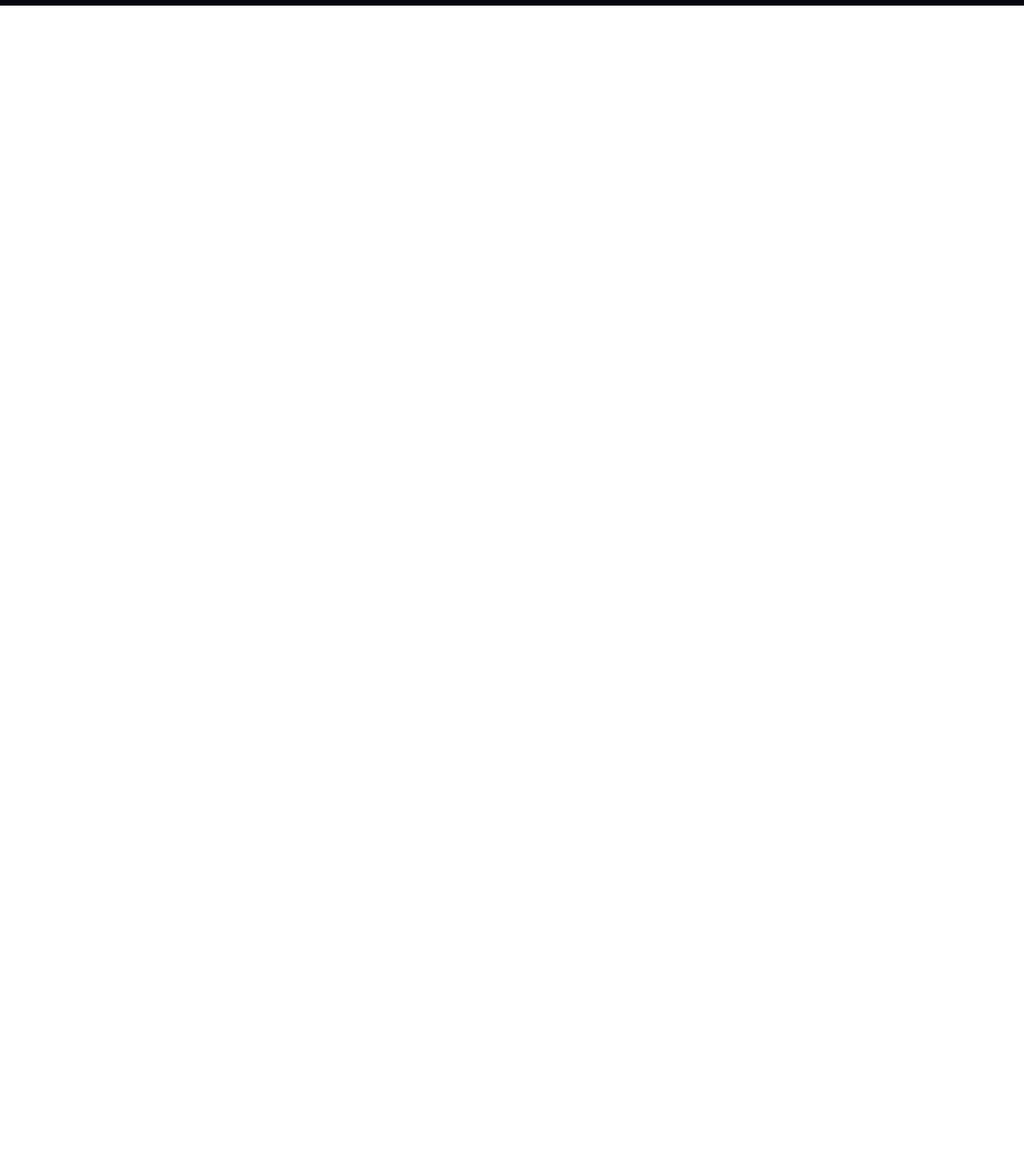
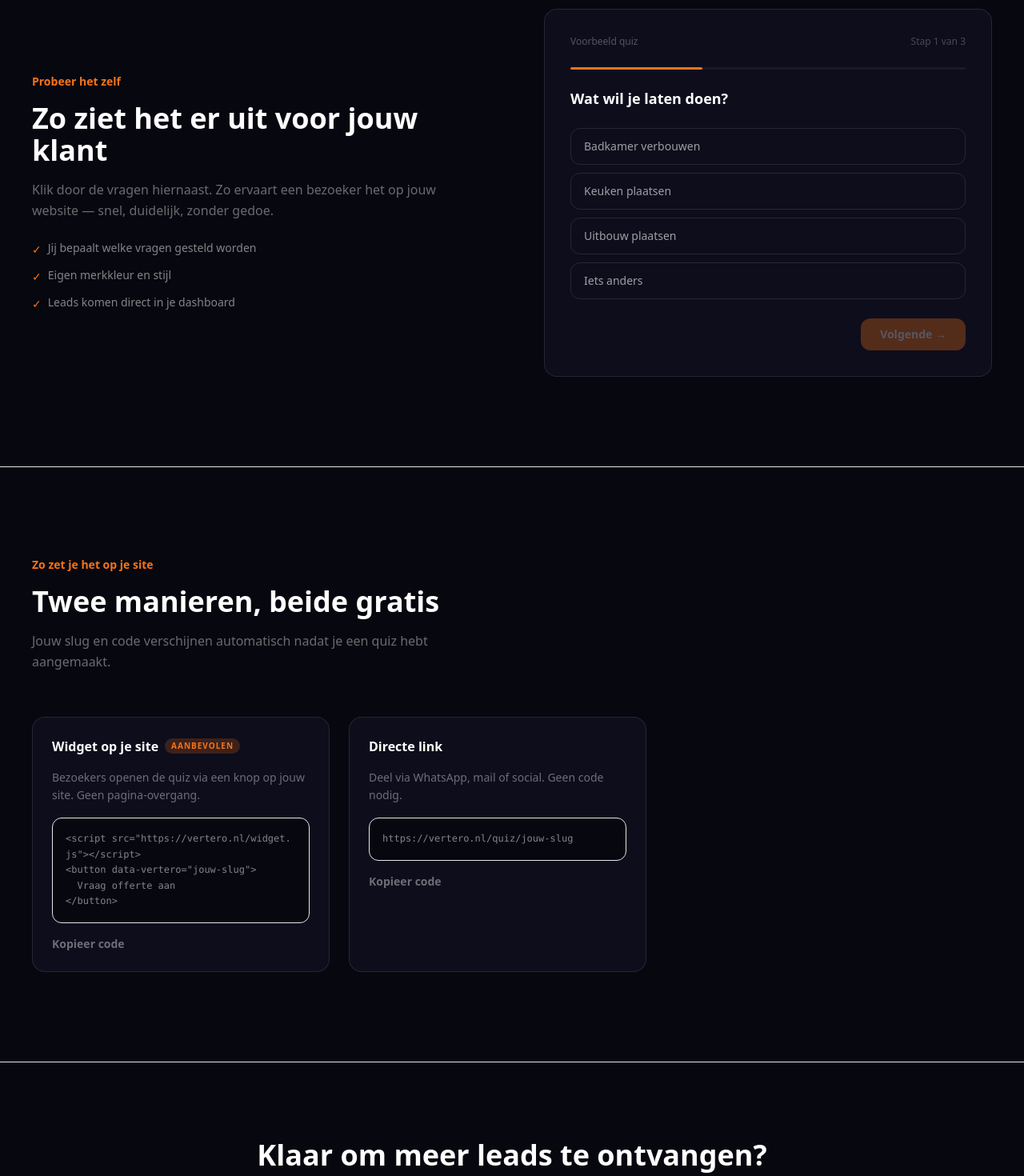
Before and after one commit to VerteroNL/Vertero, a Next.js app: page / in a window 1280 px wide. Shown: the part 1820-3290 px from the top of the page at 80% size. Before the commit the page ends 1827 px from the top, so only its background shows below. Built offline with nearby package versions, Linux system fonts and the light colour scheme.

Commit message:
feat: add interactive demo quiz and embed instructions to landing page

```diff
--- /dev/null
+++ b/src/app/_components/DemoQuiz.tsx
@@ -0,0 +1,111 @@
+'use client'
+
+import { useState } from 'react'
+import Link from 'next/link'
+
+const QUESTIONS = [
+  {
+    id: 'q1',
+    question: 'Wat wil je laten doen?',
+    options: ['Badkamer verbouwen', 'Keuken plaatsen', 'Uitbouw plaatsen', 'Iets anders'],
+  },
+  {
+    id: 'q2',
+    question: 'Wat is je globale budget?',
+    options: ['Onder €5.000', '€5.000 – €15.000', '€15.000 – €30.000', 'Meer dan €30.000'],
+  },
+  {
+    id: 'q3',
+    question: 'Wanneer wil je starten?',
+    options: ['Zo snel mogelijk', 'Binnen 3 maanden', 'Geen haast'],
+  },
+]
+
+export default function DemoQuiz() {
+  const [step, setStep] = useState(0)
+  const [answers, setAnswers] = useState<Record<string, string>>({})
+  const [done, setDone] = useState(false)
+
+  const q = QUESTIONS[step]
+  const selected = answers[q?.id]
+  const progress = (step + 1) / QUESTIONS.length
+
+  function pick(opt: string) {
+    setAnswers(a => ({ ...a, [q.id]: opt }))
+  }
+
+  function next() {
+    if (step < QUESTIONS.length - 1) setStep(s => s + 1)
+    else setDone(true)
+  }
+
+  function reset() {
+    setStep(0)
+    setAnswers({})
+    setDone(false)
+  }
+
+  if (done) return (
+    <div className="bg-[#0d0d1c] border border-white/10 rounded-2xl p-8 flex flex-col gap-5">
+      <div>
+        <p className="text-white/30 text-xs font-medium mb-1">Zo ontvang jij je leads</p>
+        <h3 className="text-white font-bold text-lg">Laat je gegevens achter</h3>
+      </div>
+      <div className="flex flex-col gap-3">
+        <div>
+          <label className="text-white/40 text-xs font-semibold uppercase tracking-widest block mb-1.5">Naam</label>
+          <div className="bg-[#07070f] border border-white/10 rounded-xl px-4 py-3 text-white/20 text-sm">Jan Jansen</div>
+        </div>
+        <div>
+          <label className="text-white/40 text-xs font-semibold uppercase tracking-widest block mb-1.5">E-mailadres</label>
+          <div className="bg-[#07070f] border border-white/10 rounded-xl px-4 py-3 text-white/20 text-sm">naam@voorbeeld.com</div>
+        </div>
+      </div>
+      <Link href="/probeer"
+        className="block text-center bg-[#f97316] hover:bg-[#ea6c0a] text-white font-semibold text-sm py-3 rounded-xl transition">
+        Maak jouw quiz gratis →
+      </Link>
+      <button onClick={reset} className="text-white/25 text-xs hover:text-white/50 transition text-center">
+        Opnieuw proberen
+      </button>
+    </div>
+  )
+
+  return (
+    <div className="bg-[#0d0d1c] border border-white/10 rounded-2xl p-8 flex flex-col gap-6">
+      <div className="flex items-center justify-between">
+        <p className="text-white/30 text-xs font-medium">Voorbeeld quiz</p>
+        <p className="text-white/25 text-xs">Stap {step + 1} van {QUESTIONS.length}</p>
+      </div>
+
+      <div className="w-full bg-white/5 rounded-full h-[3px]">
+        <div className="bg-[#f97316] h-[3px] rounded-full transition-all duration-300"
+          style={{ width: `${progress * 100}%` }} />
+      </div>
+
+      <h3 className="text-white font-bold text-lg leading-snug">{q.question}</h3>
+
+      <div className="flex flex-col gap-2.5">
+        {q.options.map((opt) => (
+          <button key={opt} onClick={() => pick(opt)}
+            className="text-left px-4 py-3 rounded-xl border text-sm font-medium transition"
+            style={selected === opt
+              ? { borderColor: '#f9731699', background: '#f9731618', color: '#fff' }
+              : { borderColor: 'rgba(255,255,255,0.1)', color: 'rgba(255,255,255,0.6)' }}>
+            {opt}
+          </button>
+        ))}
+      </div>
+
+      <div className="flex items-center justify-between">
+        {step > 0
+          ? <button onClick={() => setStep(s => s - 1)} className="text-white/40 hover:text-white text-sm transition">← Vorige</button>
+          : <div />}
+        <button onClick={next} disabled={!selected}
+          className="bg-[#f97316] hover:bg-[#ea6c0a] disabled:opacity-30 text-white text-sm font-semibold px-6 py-2.5 rounded-xl transition">
+          {step < QUESTIONS.length - 1 ? 'Volgende →' : 'Versturen →'}
+        </button>
+      </div>
+    </div>
+  )
+}
--- a/src/app/page.tsx
+++ b/src/app/page.tsx
@@ -3,6 +3,7 @@
 import Link from 'next/link'
 import { useState } from 'react'
 import { BETA_HIDE_PRO } from '@/lib/flags'
+import DemoQuiz from './_components/DemoQuiz'
 
 export default function HomePage() {
   const [annual, setAnnual] = useState(false)
@@ -135,6 +136,53 @@ export default function HomePage() {
         </div>
       </section>
 
+      {/* DEMO */}
+      <section className="max-w-7xl mx-auto px-5 md:px-10 py-16 md:py-28 border-t border-white/7">
+        <div className="grid grid-cols-1 md:grid-cols-2 gap-10 md:gap-20 items-center">
+          <div>
+            <p className="text-[#f97316] text-sm font-semibold mb-4">Probeer het zelf</p>
+            <h2 className="text-3xl md:text-4xl font-extrabold mb-4">Zo ziet het er uit voor jouw klant</h2>
+            <p className="text-white/40 text-base leading-relaxed mb-6">
+              Klik door de vragen hiernaast. Zo ervaart een bezoeker het op jouw website — snel, duidelijk, zonder gedoe.
+            </p>
+            <ul className="flex flex-col gap-3 text-sm text-white/50">
+              {[
+                'Jij bepaalt welke vragen gesteld worden',
+                'Eigen merkkleur en stijl',
+                'Leads komen direct in je dashboard',
+              ].map(t => (
+                <li key={t} className="flex items-start gap-2">
+                  <span className="text-[#f97316] mt-0.5 flex-shrink-0">✓</span> {t}
+                </li>
+              ))}
+            </ul>
+          </div>
+          <DemoQuiz />
+        </div>
+      </section>
+
+      {/* EMBED */}
+      <section className="max-w-7xl mx-auto px-5 md:px-10 py-16 md:py-28 border-t border-white/7">
+        <div className="max-w-xl mb-10 md:mb-14">
+          <p className="text-[#f97316] text-sm font-semibold mb-4">Zo zet je het op je site</p>
+          <h2 className="text-3xl md:text-4xl font-extrabold mb-4">Twee manieren, beide gratis</h2>
+          <p className="text-white/40 text-base leading-relaxed">Jouw slug en code verschijnen automatisch nadat je een quiz hebt aangemaakt.</p>
+        </div>
+        <div className="grid grid-cols-1 sm:grid-cols-2 gap-6 max-w-3xl">
+          <EmbedCard
+            title="Widget op je site"
+            badge="Aanbevolen"
+            desc="Bezoekers openen de quiz via een knop op jouw site. Geen pagina-overgang."
+            code={`<script src="https://vertero.nl/widget.js"></script>\n<button data-vertero="jouw-slug">\n  Vraag offerte aan\n</button>`}
+          />
+          <EmbedCard
+            title="Directe link"
+            desc="Deel via WhatsApp, mail of social. Geen code nodig."
+            code="https://vertero.nl/quiz/jouw-slug"
+          />
+        </div>
+      </section>
+
       {/* PRICING */}
       {!BETA_HIDE_PRO && <section id="prijzen" className="max-w-7xl mx-auto px-5 md:px-10 py-16 md:py-28 border-t border-white/7">
         <div className="max-w-xl mb-10 md:mb-14">
@@ -210,8 +258,17 @@ export default function HomePage() {
         </div>
       </section>}
 
+      {/* CTA BANNER */}
+      <section className="max-w-7xl mx-auto px-5 md:px-10 py-16 md:py-24 border-t border-white/7 text-center">
+        <h2 className="text-3xl md:text-4xl font-extrabold mb-4">Klaar om meer leads te ontvangen?</h2>
+        <p className="text-white/40 text-base mb-8">Gratis beginnen, geen creditcard nodig.</p>
+        <Link href="/probeer" className="inline-block bg-[#f97316] hover:bg-[#ea6c0a] px-10 py-4 rounded-xl font-semibold text-base transition">
+          Maak je eerste quiz gratis
+        </Link>
+      </section>
+
       {/* FOOTER */}
-      <footer className="border-t border-white/7 py-10">
+      <footer className="border-t border-white/7 py-10" id="footer">
         <div className="max-w-7xl mx-auto px-5 md:px-10 flex flex-col md:flex-row items-center justify-between gap-6">
           <Link href="/" className="hover:opacity-80 transition">
              <img src="/logo.png" alt="Vertero" className="h-7" />
@@ -229,3 +286,28 @@ export default function HomePage() {
     </div>
   )
 }
+
+function EmbedCard({ title, badge, desc, code }: { title: string; badge?: string; desc: string; code: string }) {
+  const [copied, setCopied] = useState(false)
+
+  function copy() {
+    navigator.clipboard.writeText(code)
+    setCopied(true)
+    setTimeout(() => setCopied(false), 2000)
+  }
+
+  return (
+    <div className="bg-[#0d0d1c] border border-white/10 rounded-2xl p-6 flex flex-col gap-4 hover:border-white/20 transition">
+      <div className="flex items-center gap-2">
+        <h3 className="font-bold text-base">{title}</h3>
+        {badge && <span className="bg-[#f97316]/20 text-[#f97316] text-[10px] font-bold uppercase tracking-widest px-2 py-0.5 rounded-full">{badge}</span>}
+      </div>
+      <p className="text-white/40 text-sm leading-relaxed">{desc}</p>
+      <div className="bg-[#07070f] border border-white/7 rounded-xl p-4 font-mono text-xs text-white/50 leading-relaxed whitespace-pre-wrap break-all">{code}</div>
+      <button onClick={copy}
+        className="text-sm font-semibold text-white/40 hover:text-white transition text-left">
+        {copied ? '✓ Gekopieerd' : 'Kopieer code'}
+      </button>
+    </div>
+  )
+}
```
